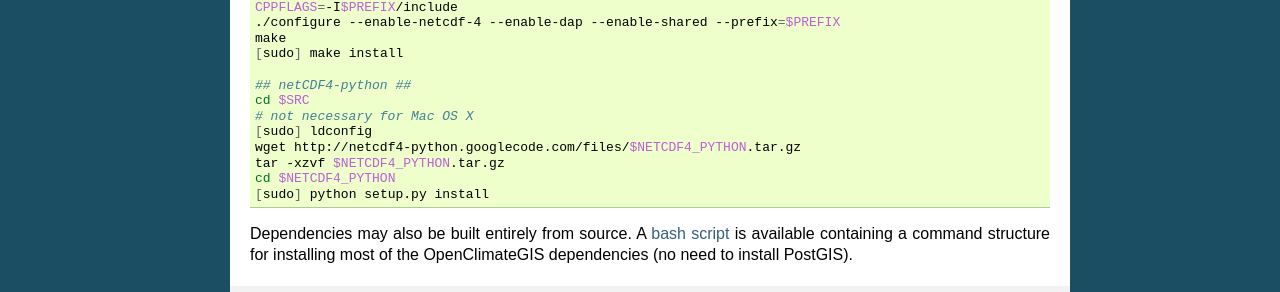
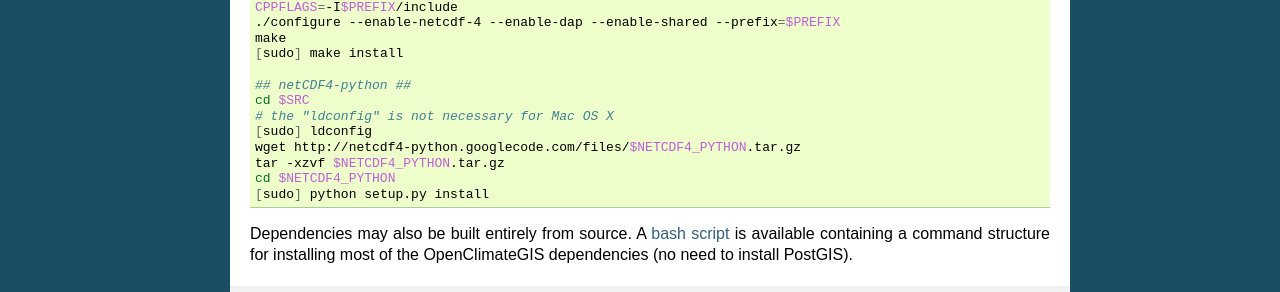
Before and after one commit to NCPP/ocgis, a Sphinx documentation site: the page built from doc/install.rst, in a window 1280 px wide. Shown: the part 889-1181 px from the top of the page. Built offline with Sphinx 7.4.7, drawn with Linux system fonts in a browser that asks for light colours; formulas are drawn with MathJax 3.

Commit message:
doc changes

```diff
--- a/doc/install.rst
+++ b/doc/install.rst
@@ -58,7 +58,7 @@
 
    ## netCDF4-python ##
    cd $SRC
-   # not necessary for Mac OS X
+   # the "ldconfig" is not necessary for Mac OS X
    [sudo] ldconfig
    wget http://netcdf4-python.googlecode.com/files/$NETCDF4_PYTHON.tar.gz
    tar -xzvf $NETCDF4_PYTHON.tar.gz
```
